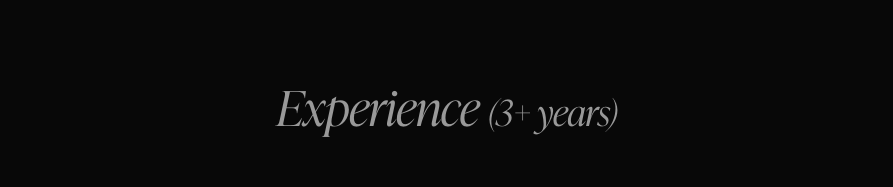
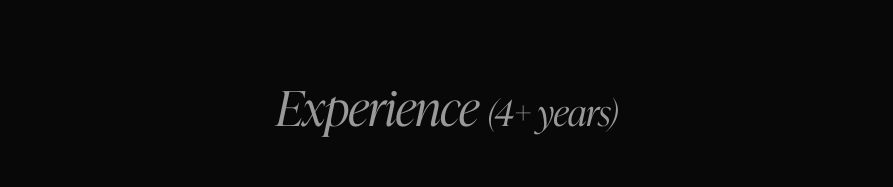
Before and after one commit to andrew-0210/portfolio-0.1, a Next.js app: page / in a window 1280 px wide. Shown: the part 4880-5067 px from the top of the page, without its empty margins (193-1086 px from the left). Built offline with nearby package versions, Linux system fonts and the light colour scheme.

Commit message:
Update Experience.tsx

```diff
--- a/src/components/section/Experience.tsx
+++ b/src/components/section/Experience.tsx
@@ -6,7 +6,7 @@ export default function Experience() {
 			<h2 className="font-display text-center text-[2rem] md:text-[3rem] text-[#999999]">
 				Experience{" "}
 				<span className="text-[1.5rem] md:text-[2.25rem] ">
-					({`${new Date().getFullYear() - 2022}+ years`})
+					({`${new Date().getFullYear() - 2021}+ years`})
 				</span>
 			</h2>
 			<div className="md:grid md:grid-cols-12">
```
